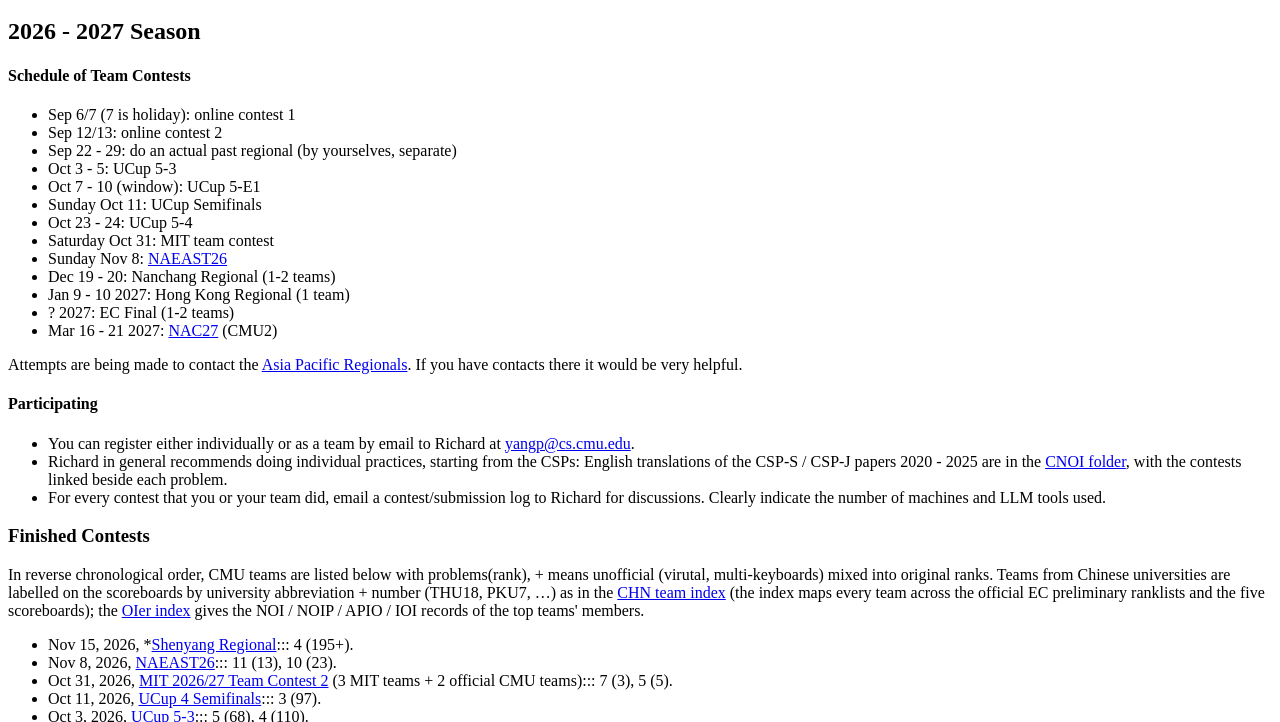
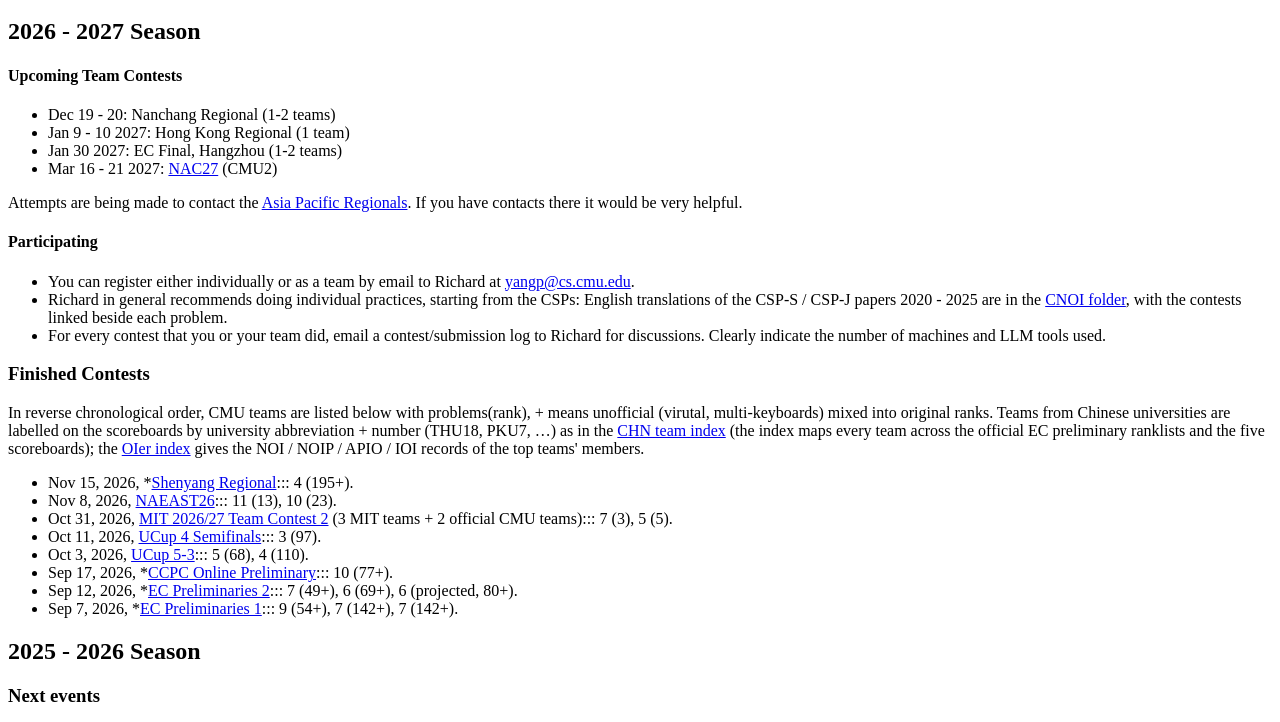
Before and after one commit to rpeng233/CMUICPCwebsite, a plain HTML site: page index.html in a window 1280 px wide. Shown: the part 48-770 px from the top of the page. Drawn offline with Linux system fonts and the light colour scheme.

Commit message:
index: Upcoming Team Contests (past entries dropped), EC Final Jan 30 2027 Hangzhou
Co-Authored-By: Devin AI <158243242+devin-ai-integration[bot]@users.noreply.github.com>

```diff
--- a/index.html
+++ b/index.html
@@ -14,20 +14,11 @@
 
 <h2>2026 - 2027 Season</h2>
 
-<h4>Schedule of Team Contests</h4>
+<h4>Upcoming Team Contests</h4>
 <ul>
-  <li>Sep 6/7 (7 is holiday): online contest 1</li>
-  <li>Sep 12/13: online contest 2 </li>
-  <li>Sep 22 - 29: do an actual past regional (by yourselves, separate) </li>
-  <li>Oct 3 - 5: UCup 5-3 </li>
-  <li>Oct 7 - 10 (window): UCup 5-E1</li>
-  <li>Sunday Oct 11: UCup Semifinals</li>
-  <li>Oct 23 - 24: UCup 5-4</li>
-  <li>Saturday Oct 31: MIT team contest</li>
-  <li>Sunday Nov 8: <A HREF = "https://east.na.icpc.global/">NAEAST26</A></li>
   <li>Dec 19 - 20: Nanchang Regional (1-2 teams)</li>
   <li>Jan 9 - 10 2027: Hong Kong Regional (1 team)</li>
-  <li>? 2027: EC Final (1-2 teams)</li>
+  <li>Jan 30 2027: EC Final, Hangzhou (1-2 teams)</li>
   <li>Mar 16 - 21 2027: <A HREF = "https://nac.icpc.global/">NAC27</A> (CMU2)</li>
 </ul>
 
```
